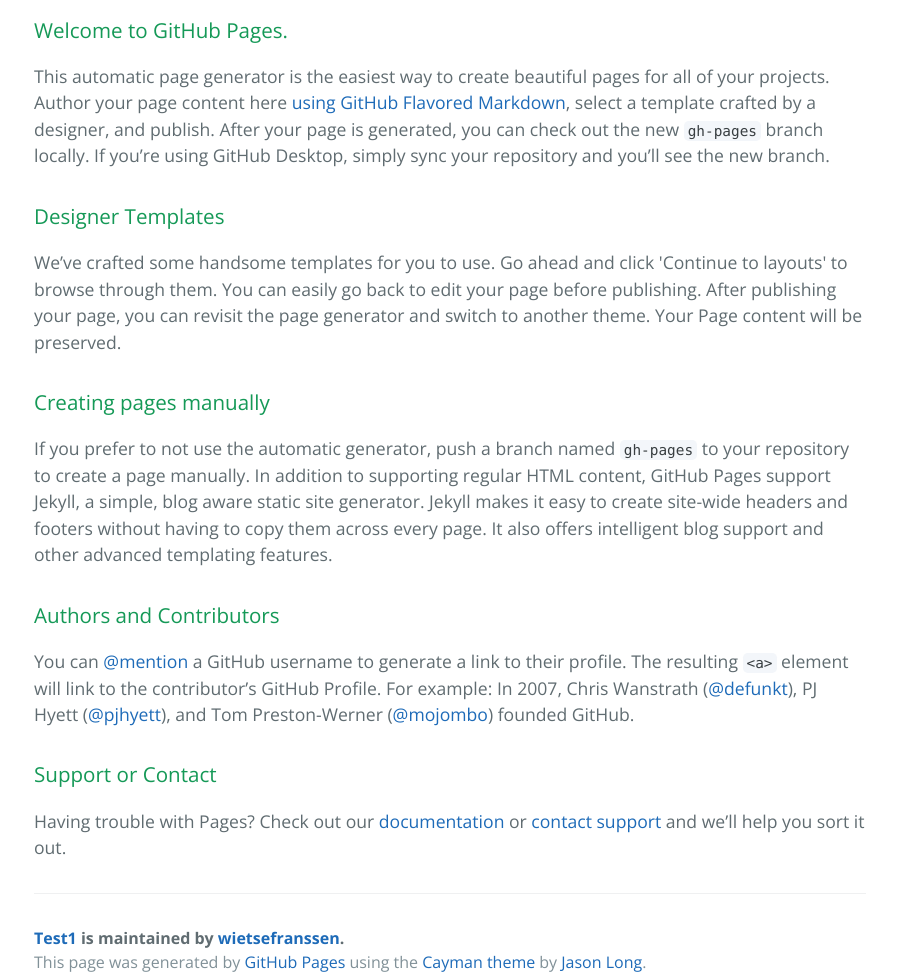
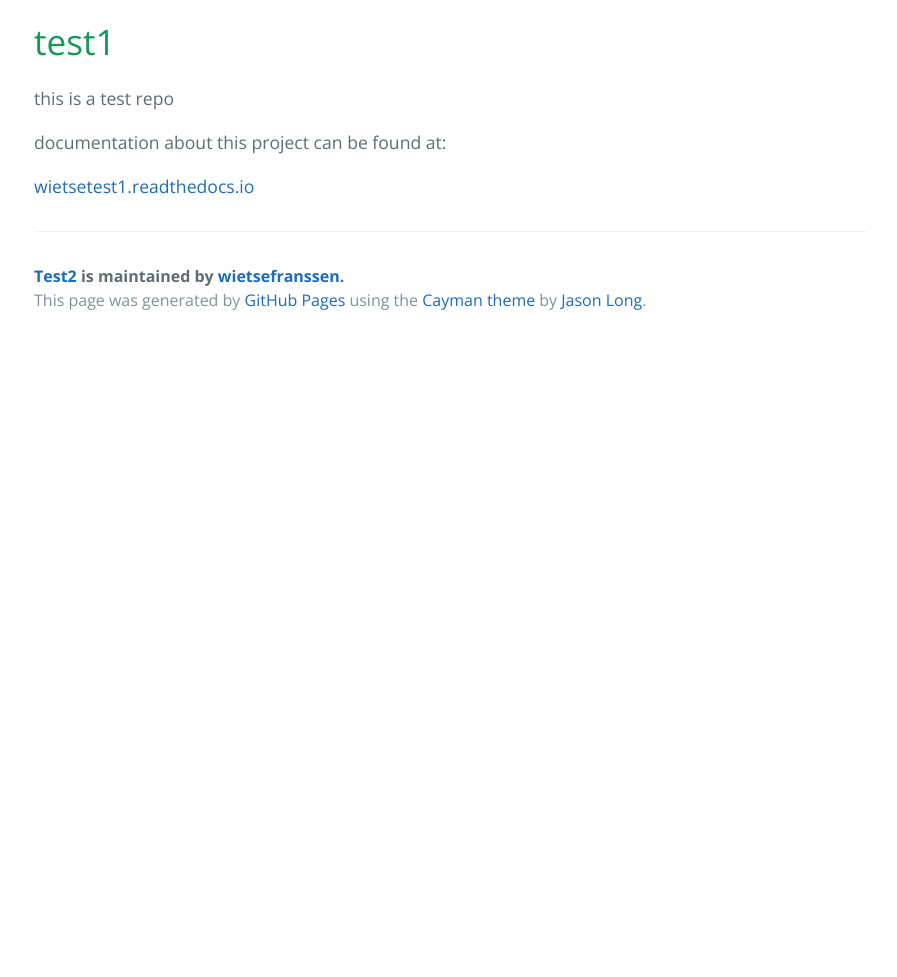
Before and after one commit to wietsefranssen/test1, a plain HTML site: page index.html in a window 1280 px wide. Shown: the part 400-1377 px from the top of the page, without its empty margins (190-1087 px from the left). After the commit the page ends 800 px from the top, so only its background shows below. Drawn offline with nearby package versions, Linux system fonts and the light colour scheme.

```diff
--- a/index.html
+++ b/index.html
@@ -2,7 +2,7 @@
 <html lang="en-us">
   <head>
     <meta charset="UTF-8">
-    <title>Test1 by wietsefranssen</title>
+    <title>Test2 by wietsefranssen</title>
     <meta name="viewport" content="width=device-width, initial-scale=1">
     <link rel="stylesheet" type="text/css" href="stylesheets/normalize.css" media="screen">
     <link href='https://fonts.googleapis.com/css?family=Open+Sans:400,700' rel='stylesheet' type='text/css'>
@@ -11,7 +11,7 @@
   </head>
   <body>
     <section class="page-header">
-      <h1 class="project-name">Test1</h1>
+      <h1 class="project-name">Test2</h1>
       <h2 class="project-tagline">this is a test repo</h2>
       <a href="https://github.com/wietsefranssen/test1" class="btn">View on GitHub</a>
       <a href="https://github.com/wietsefranssen/test1/zipball/master" class="btn">Download .zip</a>
@@ -19,33 +19,17 @@
     </section>
 
     <section class="main-content">
-      <h3>
-<a id="welcome-to-github-pages" class="anchor" href="#welcome-to-github-pages" aria-hidden="true"><span aria-hidden="true" class="octicon octicon-link"></span></a>Welcome to GitHub Pages.</h3>
+      <h1>
+<a id="test1" class="anchor" href="#test1" aria-hidden="true"><span aria-hidden="true" class="octicon octicon-link"></span></a>test1</h1>
 
-<p>This automatic page generator is the easiest way to create beautiful pages for all of your projects. Author your page content here <a href="https://guides.github.com/features/mastering-markdown/">using GitHub Flavored Markdown</a>, select a template crafted by a designer, and publish. After your page is generated, you can check out the new <code>gh-pages</code> branch locally. If you’re using GitHub Desktop, simply sync your repository and you’ll see the new branch.</p>
+<p>this is a test repo</p>
 
-<h3>
-<a id="designer-templates" class="anchor" href="#designer-templates" aria-hidden="true"><span aria-hidden="true" class="octicon octicon-link"></span></a>Designer Templates</h3>
+<p>documentation about this project can be found at: </p>
 
-<p>We’ve crafted some handsome templates for you to use. Go ahead and click 'Continue to layouts' to browse through them. You can easily go back to edit your page before publishing. After publishing your page, you can revisit the page generator and switch to another theme. Your Page content will be preserved.</p>
-
-<h3>
-<a id="creating-pages-manually" class="anchor" href="#creating-pages-manually" aria-hidden="true"><span aria-hidden="true" class="octicon octicon-link"></span></a>Creating pages manually</h3>
-
-<p>If you prefer to not use the automatic generator, push a branch named <code>gh-pages</code> to your repository to create a page manually. In addition to supporting regular HTML content, GitHub Pages support Jekyll, a simple, blog aware static site generator. Jekyll makes it easy to create site-wide headers and footers without having to copy them across every page. It also offers intelligent blog support and other advanced templating features.</p>
-
-<h3>
-<a id="authors-and-contributors" class="anchor" href="#authors-and-contributors" aria-hidden="true"><span aria-hidden="true" class="octicon octicon-link"></span></a>Authors and Contributors</h3>
-
-<p>You can <a href="https://help.github.com/articles/basic-writing-and-formatting-syntax/#mentioning-users-and-teams" class="user-mention">@mention</a> a GitHub username to generate a link to their profile. The resulting <code>&lt;a&gt;</code> element will link to the contributor’s GitHub Profile. For example: In 2007, Chris Wanstrath (<a href="https://github.com/defunkt" class="user-mention">@defunkt</a>), PJ Hyett (<a href="https://github.com/pjhyett" class="user-mention">@pjhyett</a>), and Tom Preston-Werner (<a href="https://github.com/mojombo" class="user-mention">@mojombo</a>) founded GitHub.</p>
-
-<h3>
-<a id="support-or-contact" class="anchor" href="#support-or-contact" aria-hidden="true"><span aria-hidden="true" class="octicon octicon-link"></span></a>Support or Contact</h3>
-
-<p>Having trouble with Pages? Check out our <a href="https://help.github.com/pages">documentation</a> or <a href="https://github.com/contact">contact support</a> and we’ll help you sort it out.</p>
+<p><a href="http://wietsetest1.readthedocs.io">wietsetest1.readthedocs.io</a></p>
 
       <footer class="site-footer">
-        <span class="site-footer-owner"><a href="https://github.com/wietsefranssen/test1">Test1</a> is maintained by <a href="https://github.com/wietsefranssen">wietsefranssen</a>.</span>
+        <span class="site-footer-owner"><a href="https://github.com/wietsefranssen/test1">Test2</a> is maintained by <a href="https://github.com/wietsefranssen">wietsefranssen</a>.</span>
 
         <span class="site-footer-credits">This page was generated by <a href="https://pages.github.com">GitHub Pages</a> using the <a href="https://github.com/jasonlong/cayman-theme">Cayman theme</a> by <a href="https://twitter.com/jasonlong">Jason Long</a>.</span>
       </footer>
```
Also changed, not shown: params.json (+1 -1 lines).
